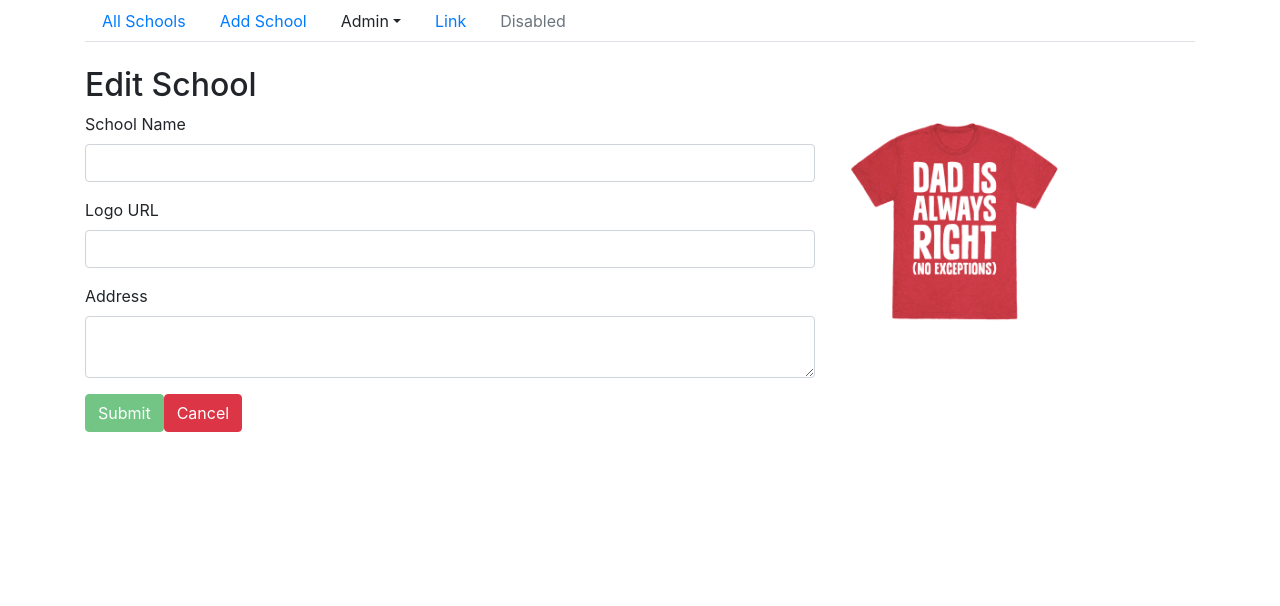
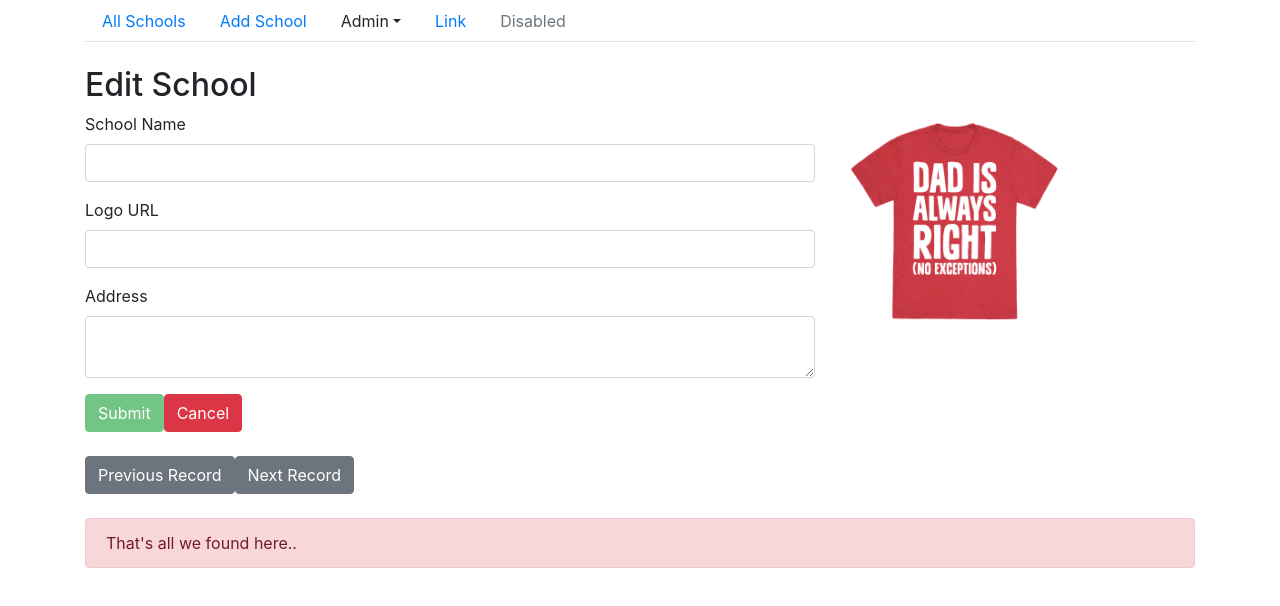
Before and after one commit to chandu2chandu1/SchoolAPI, an Angular app in the folder web-client/: page /school/edit/1 in a window 1280 px wide. Shown: the top 606 px of the page. Built offline with nearby package versions, Linux system fonts and the light colour scheme; no server answers.

Commit message:
Simple pagination for edit school with error handling added..

```diff
--- a/web-client/src/app/admin/edit-school/edit-school.component.html
+++ b/web-client/src/app/admin/edit-school/edit-school.component.html
@@ -1,6 +1,3 @@
-<!-- <button type="button" (click)="goBack()" class="btn">
-  <span class="glyphicons glyphicons-step-backward">Back</span>
-</button> -->
 <div *ngIf="f.pending">Loading..</div>
 <h2>Edit School</h2>
 <div class="row">
@@ -43,6 +40,7 @@
               class="btn btn-danger"
               (click)="Cancel()">Cancel</button>
         </form>
+
   </div>
   <div class="col-md-4">
     <img
@@ -50,4 +48,17 @@
       src="{{ (editableSchool.SchoolLogo) ? editableSchool.SchoolLogo : '../assets/images/no-exception.png' }}"
       style="max-height: 220px;min-height:220px" />
   </div>
+
 </div>
+<br/>
+<div class="row">
+  <div class="col-md-12">
+    <a class="btn btn-secondary" [routerLink]="['/school/edit', editableSchool.Id - 1]">Previous Record</a>
+    <a class="btn btn-secondary" [routerLink]="['/school/edit', editableSchool.Id + 1]">Next Record</a>
+  </div>
+</div>
+
+<br/>
+<div class="alert alert-danger" role="alert" *ngIf="editableSchool.Id<=0 || hasErrorFetching">
+    That's all we found here..
+</div>
--- a/web-client/src/app/admin/edit-school/edit-school.component.ts
+++ b/web-client/src/app/admin/edit-school/edit-school.component.ts
@@ -14,6 +14,7 @@ export class EditSchoolComponent implements OnInit {
 
   editableSchool: SchoolModel = new SchoolModel(0, "", "", "");
   @ViewChild('f') schoolForm: NgForm;
+  hasErrorFetching: boolean = false;
 
   constructor(
     private route: ActivatedRoute,
@@ -27,11 +28,19 @@ export class EditSchoolComponent implements OnInit {
   }
 
   getSchool(schoolID: number) {
+    this.hasErrorFetching = false;
     if (schoolID > 0) {
       this.adminService.getSchool(schoolID).subscribe(
-        data => this.editableSchool = data.json()
+        data => this.editableSchool = data.json(),
+        error => {
+          if (error.status == 404) {
+            this.hasErrorFetching = true;
+          }
+        }
       )
     }
+    else
+      this.hasErrorFetching = true;
   }
 
   Cancel() {
```
